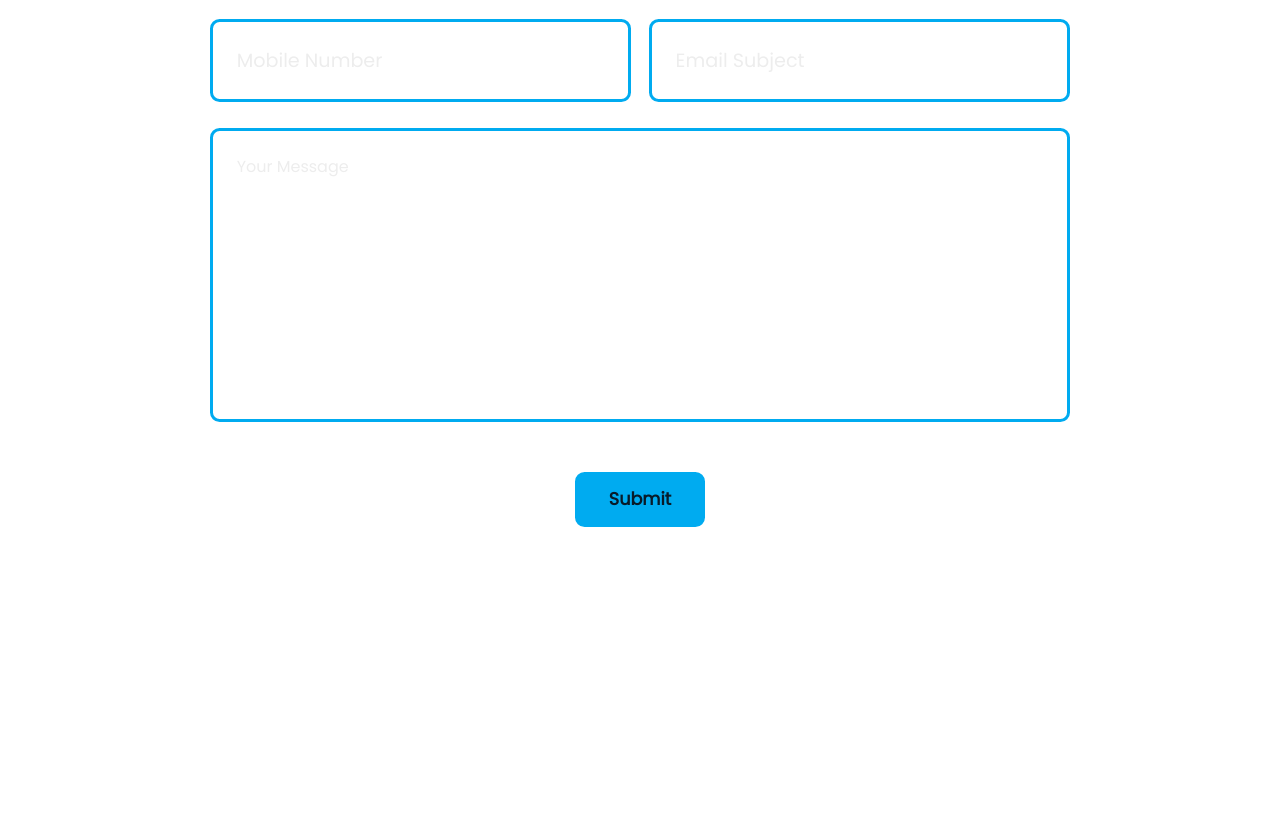
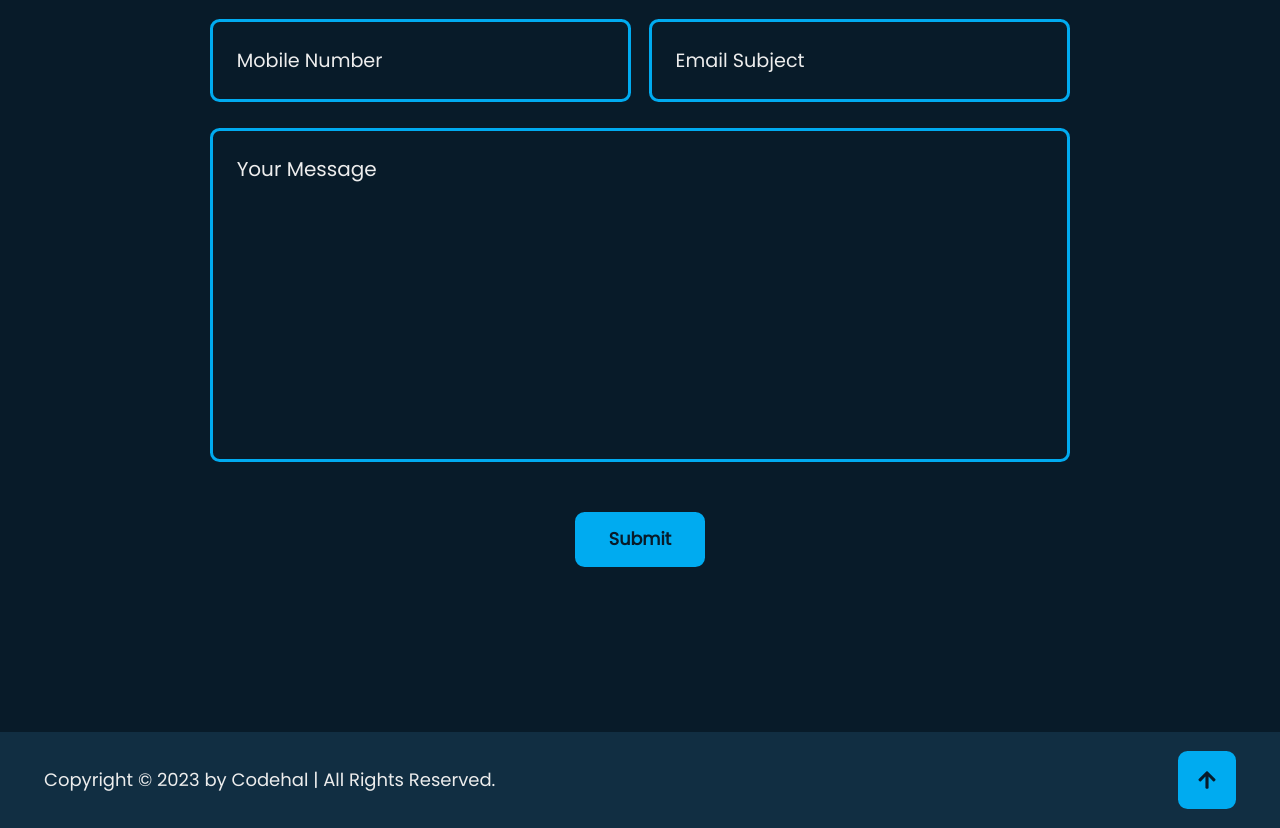
Before and after one commit to ashfakhossain15/portfolio-ashfakhossain15, a React (Vite) app: page / in a window 1280 px wide. Shown: the part 4300-5128 px from the top of the page. Built offline with nearby package versions, Linux system fonts and the light colour scheme.

Commit message:
footer added

```diff
--- a/src/Components/Pages/Contact/Contact.jsx
+++ b/src/Components/Pages/Contact/Contact.jsx
@@ -3,7 +3,7 @@ import { Link } from "react-router-dom";
 const Contact = () => {
   return (
     <div>
-      <section className="contact" id="contact">
+      <section className="contact " id="contact">
         <h2 className="heading">
           Contact <span>Me!</span>
         </h2>
@@ -37,6 +37,7 @@ const Contact = () => {
               cols="30"
               rows="10"
               placeholder="Your Message"
+              className="text-xl"
               required
             ></textarea>
             <span className="focus"></span>
--- a/src/Components/Pages/Home/Home.jsx
+++ b/src/Components/Pages/Home/Home.jsx
@@ -6,9 +6,10 @@ import About from "../About/About";
 import Education from "../Education/Education";
 import Skills from "../Skills/Skills";
 import Contact from "../Contact/Contact";
+import Footer from "../../Shared/Footer/Footer";
 const Home = () => {
   return (
-    <div>
+    <div className="bg-[--bg-color] ">
       <Header />
       <section className="home">
         <div className=" home-content">
@@ -72,9 +73,10 @@ const Home = () => {
       <section>
         <Skills />
       </section>
-      <section>
+      <section className="">
         <Contact />
       </section>
+      <Footer />
     </div>
   );
 };
--- a/src/Components/Shared/Footer/Footer.jsx
+++ b/src/Components/Shared/Footer/Footer.jsx
@@ -1,10 +1,19 @@
+import { FaArrowUp } from "react-icons/fa";
+import { Link } from "react-router-dom";
 
 const Footer = () => {
-    return (
-        <footer>
-
-        </footer>
-    );
+  return (
+    <footer className="footer h-24 flex items-center bg-[--second-bg-color] px-11 justify-between">
+      <div className="footer-text">
+        <p className="text-lg">
+          Copyright &copy; 2023 by Codehal | All Rights Reserved.
+        </p>
+      </div>
+      <div className="footer-iconTop ">
+        <Link className="px-4 text-xl py-4 hover:bg-[--bg-color] z-10 hover:text-[--main-color]  duration-500 transition-all "><FaArrowUp/></Link>
+      </div>
+    </footer>
+  );
 };
 
 export default Footer;
--- a/src/index.css
+++ b/src/index.css
@@ -401,12 +401,14 @@ nav a:hover {
 .contact {
   padding: 4% 9%;
   min-height: auto;
-  padding-bottom: 7rem;
+  padding-bottom: 2rem;
 }
 .contact form {
+  position: relative;
   text-align: center;
   padding: 2% 9%;
-  margin-bottom: 5rem;
+  margin-bottom: 2rem;
+  z-index: 1;
 }
 .contact form .focus {
   position: absolute;
@@ -414,7 +416,7 @@ nav a:hover {
   left: 0;
   width: 0;
   height: 100%;
-  background: var(--second-bg-color);
+  background:var(--second-bg-color);
   transition: 0.5s ease;
   border-radius: 0.6rem;
   z-index: -1;
@@ -440,6 +442,7 @@ nav a:hover {
 .contact form .input-box .input-field input,
 .contact form .textarea-field textarea {
   width: 100%;
+
   padding: 1.5rem;
   height: 100%;
   background: transparent;
@@ -458,3 +461,13 @@ nav a:hover {
 .contact form .textarea-field textarea {
   resize: none;
 }
+.footer-iconTop a {
+  position: relative;
+  display: inline-flex;
+  justify-content: center;
+  align-items: center;
+  background: var(--main-color);
+  border-radius: 0.6rem;
+  border: 0.2rem solid var(--main-color);
+  color: var(--bg-color);
+}
```
